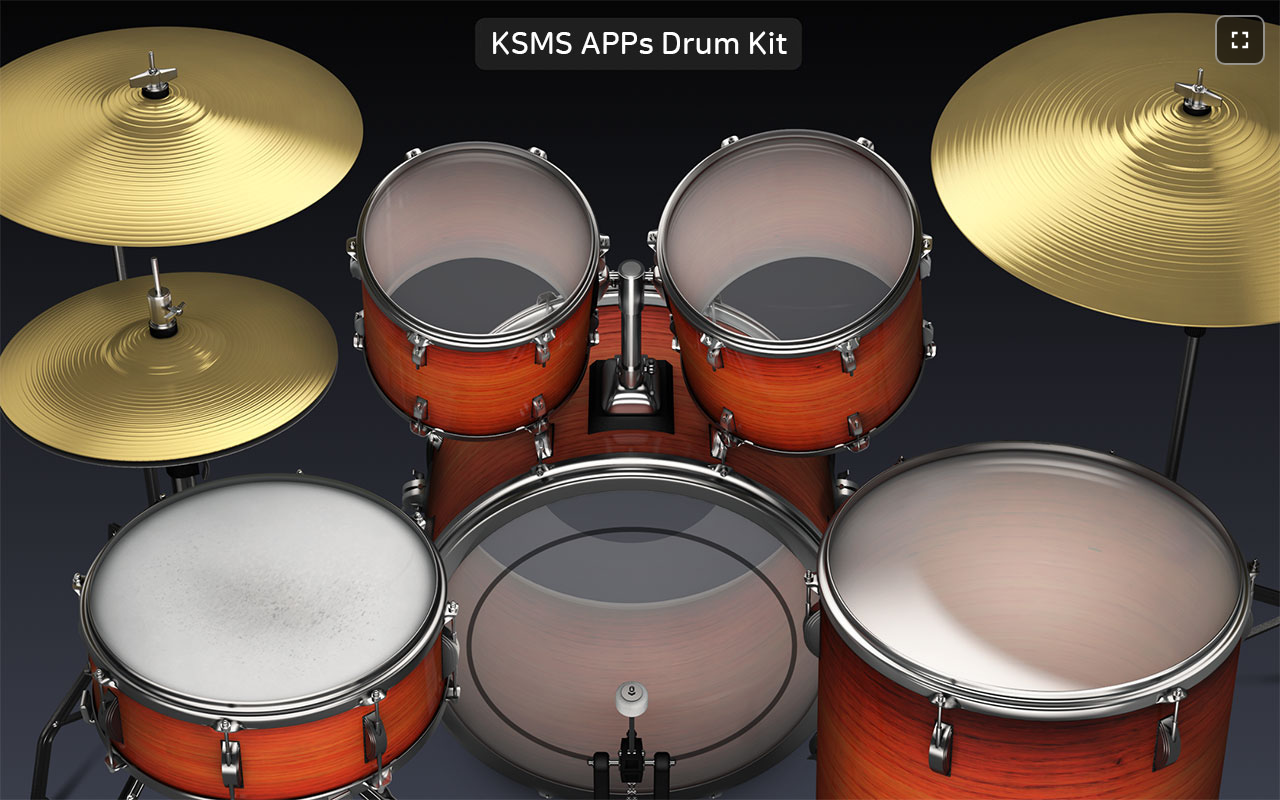
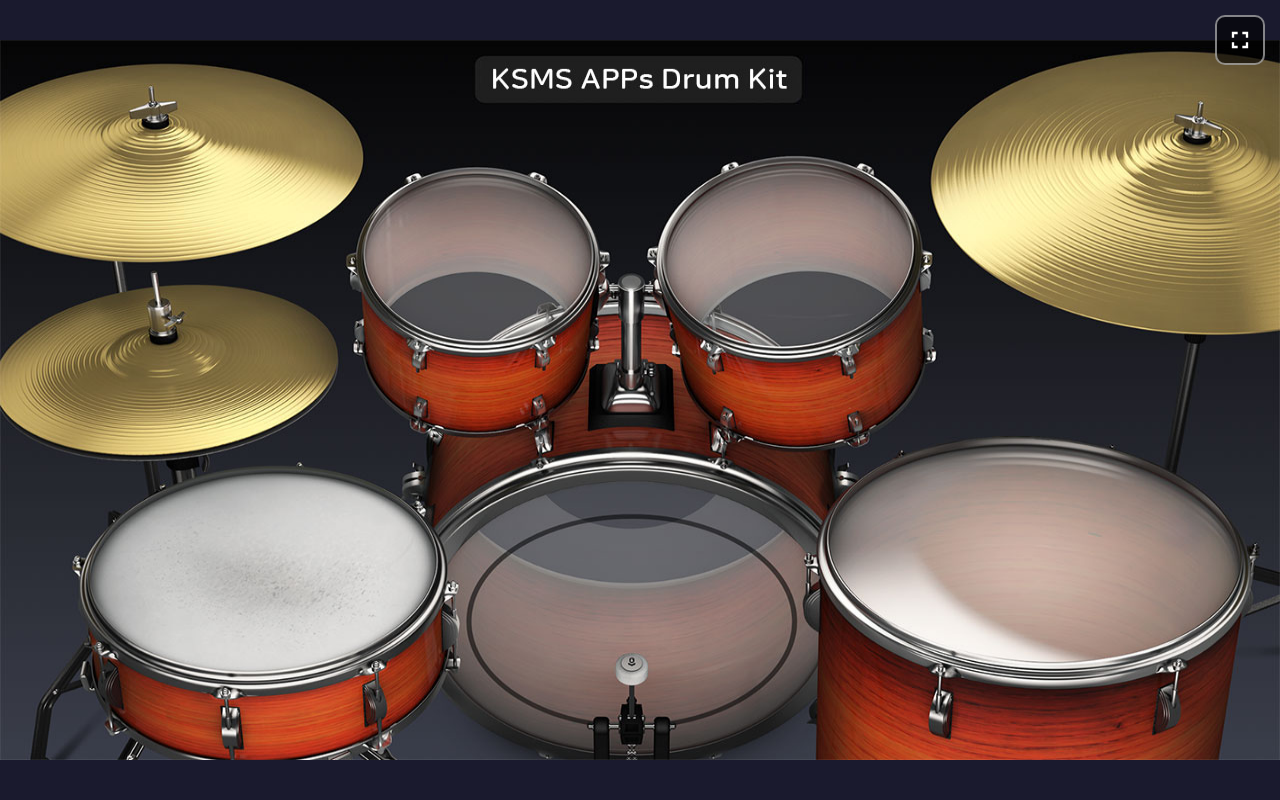
Before and after one commit to zzonjiya-hub/webapp-drum-kit-v1, a plain HTML site: page index.html in a window 1280 px wide. Drawn offline with Linux system fonts and the light colour scheme.

Commit message:
Add files via upload

```diff
--- a/index.html
+++ b/index.html
@@ -118,7 +118,7 @@
     <div class="container">
         <div class="drum-wrapper" id="drumWrapper">
             <img src="drum.jpg" alt="Drum Kit" class="drum-image" id="drumImage">
-            <svg class="touch-layer" id="touchLayer" viewBox="0 0 1280 800" preserveAspectRatio="none">
+            <svg class="touch-layer" id="touchLayer" viewBox="0 0 1280 720" preserveAspectRatio="none">
                 <defs>
                     <!-- 심벌즈/하이햇용 노란색 그라데이션 -->
                     <radialGradient id="cymbalGradient">
@@ -132,37 +132,37 @@
                     </radialGradient>
                 </defs>
 
-                <!-- 크래시 심벌즈 (왼쪽 상단) - 오른쪽으로 더 크게 -->
+                <!-- 크래시 심벌즈 - 위아래 5% 크게 -->
                 <ellipse id="crash" class="drum-zone cymbal" data-drum="crash"
-                    cx="135" cy="130" rx="215" ry="110"/>
+                    cx="195" cy="120" rx="185" ry="91"/>
 
-                <!-- 하이-햇 (왼쪽 중간) - 오른쪽으로 이동 -->
+                <!-- 하이-햇 - 변경 없음 -->
                 <ellipse id="hihat" class="drum-zone cymbal" data-drum="hihat"
-                    cx="165" cy="365" rx="175" ry="90"/>
+                    cx="210" cy="335" rx="150" ry="86"/>
 
-                <!-- 스네어 드럼 (왼쪽 하단) - 오른쪽으로 더 크게 -->
+                <!-- 스네어 드럼 - 아래쪽 3% 줄임 -->
                 <ellipse id="snare" class="drum-zone drum" data-drum="snare"
-                    cx="255" cy="590" rx="190" ry="110"/>
+                    cx="295" cy="545" rx="165" ry="116"/>
 
-                <!-- 하이탐 (중앙 상단 왼쪽) - 아래로 이동 -->
+                <!-- 하이탐 - 변경 없음 -->
                 <ellipse id="hitom" class="drum-zone drum" data-drum="hitom"
-                    cx="478" cy="245" rx="130" ry="115"/>
+                    cx="490" cy="225" rx="112" ry="97"/>
 
-                <!-- 미드탐 (중앙 상단 오른쪽) - 아래로 이동 -->
+                <!-- 미드탐 - 변경 없음 -->
                 <ellipse id="midtom" class="drum-zone drum" data-drum="midtom"
-                    cx="785" cy="245" rx="130" ry="115"/>
+                    cx="780" cy="210" rx="115" ry="100"/>
 
-                <!-- 베이스 드럼 (중앙) - 아래쪽 기준, 세로 줄임 -->
+                <!-- 베이스 드럼 - 변경 없음 -->
                 <ellipse id="bass" class="drum-zone drum" data-drum="bass"
-                    cx="640" cy="640" rx="185" ry="155"/>
+                    cx="630" cy="560" rx="165" ry="150"/>
 
-                <!-- 라이드 심벌즈 (오른쪽 상단) - 아래로 이동, 더 크게 -->
+                <!-- 라이드 심벌즈 - 변경 없음 -->
                 <ellipse id="ride" class="drum-zone cymbal" data-drum="ride"
-                    cx="1145" cy="170" rx="215" ry="160"/>
+                    cx="1150" cy="145" rx="245" ry="143"/>
 
-                <!-- 로우탐 (오른쪽) - 오른쪽, 아래로 이동 -->
+                <!-- 로우탐 - 왼쪽 3% 줄임 -->
                 <ellipse id="lowtom" class="drum-zone drum" data-drum="lowtom"
-                    cx="1045" cy="575" rx="215" ry="130"/>
+                    cx="990" cy="520" rx="188" ry="125"/>
             </svg>
         </div>
     </div>
@@ -183,7 +183,7 @@
         const drumWrapper = document.getElementById('drumWrapper');
 
         const IMG_WIDTH = 1280;
-        const IMG_HEIGHT = 800;
+        const IMG_HEIGHT = 720;
         const IMG_RATIO = IMG_WIDTH / IMG_HEIGHT;
 
         function resizeDrum() {
@@ -259,7 +259,7 @@
                 gain2.gain.exponentialRampToValueAtTime(0.001, audioContext.currentTime + 0.8);
 
                 const masterGain = audioContext.createGain();
-                masterGain.gain.value = 1.8;
+                masterGain.gain.value = 2.7;
 
                 osc.connect(gain);
                 osc2.connect(gain2);
@@ -498,7 +498,7 @@
                 gain.gain.exponentialRampToValueAtTime(0.001, audioContext.currentTime + 0.8);
 
                 const masterGain = audioContext.createGain();
-                masterGain.gain.value = 1.5;
+                masterGain.gain.value = 2.25;
 
                 osc.connect(gain);
                 gain.connect(masterGain);
```
